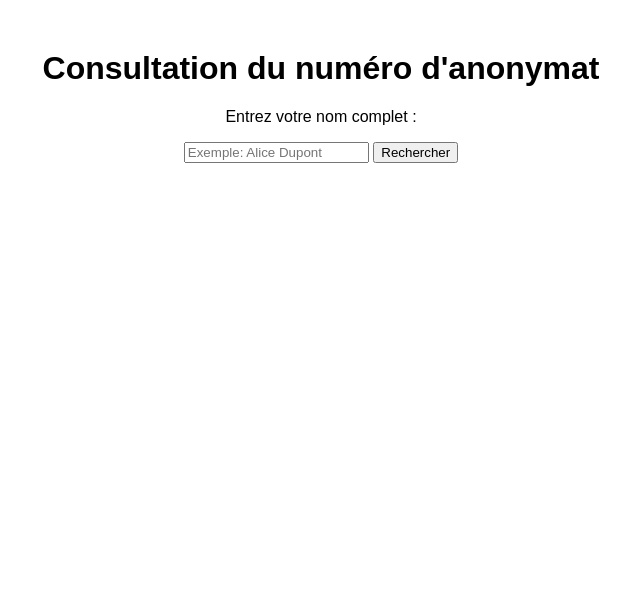
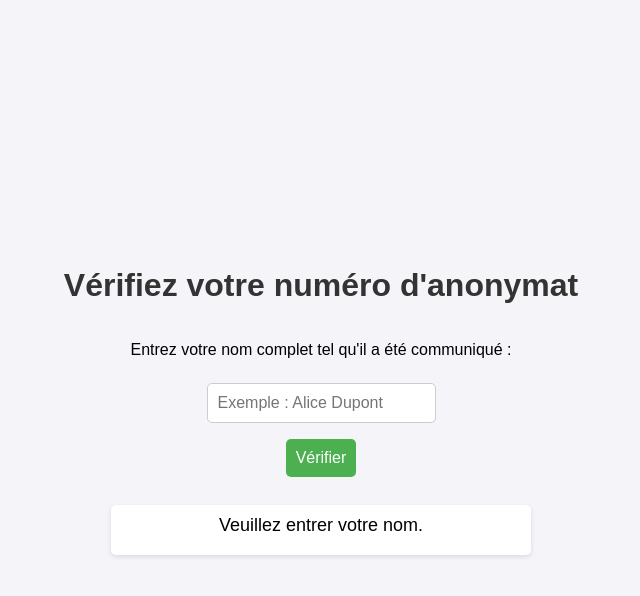
Before and after one commit to guepardlover77/numeronadhccb2025, a plain HTML site: page index.html in a window 1280 px wide. Shown: the whole page, without its empty margins (319-959 px from the left). Drawn offline with Linux system fonts and the light colour scheme.

Commit message:
Update index.html

```diff
--- a/index.html
+++ b/index.html
@@ -2,28 +2,89 @@
 <html lang="fr">
 <head>
     <meta charset="UTF-8">
-    <title>Numéro d'anonymat</title>
+    <meta name="viewport" content="width=device-width, initial-scale=1.0">
+    <title>Numéro d'anonymat étudiant</title>
+    <style>
+        body {
+            font-family: Arial, sans-serif;
+            display: flex;
+            flex-direction: column;
+            align-items: center;
+            justify-content: center;
+            height: 100vh;
+            margin: 0;
+            background-color: #f4f4f9;
+        }
+        h1 {
+            color: #333;
+        }
+        input, button {
+            padding: 10px;
+            font-size: 16px;
+            margin: 8px;
+            border-radius: 5px;
+            border: 1px solid #ccc;
+        }
+        button {
+            cursor: pointer;
+            background-color: #4CAF50;
+            color: white;
+            border: none;
+            transition: background-color 0.3s ease;
+        }
+        button:hover {
+            background-color: #45a049;
+        }
+        #resultat {
+            margin-top: 20px;
+            font-size: 18px;
+            padding: 10px;
+            border-radius: 5px;
+            background-color: white;
+            min-height: 30px;
+            width: 80%;
+            max-width: 400px;
+            text-align: center;
+            box-shadow: 0 2px 5px rgba(0,0,0,0.1);
+        }
+    </style>
 </head>
-<body style="font-family:sans-serif;text-align:center;margin-top:50px;">
-    <h1>Consultation du numéro d'anonymat</h1>
-    <p>Entrez votre nom complet :</p>
-    <input id="nom" type="text" placeholder="Exemple: Alice Dupont">
-    <button onclick="fetchNumber()">Rechercher</button>
-    <p id="resultat"></p>
+<body>
+
+    <h1>Vérifiez votre numéro d'anonymat</h1>
+    <p>Entrez votre nom complet tel qu'il a été communiqué :</p>
+    <input id="nom" type="text" placeholder="Exemple : Alice Dupont">
+    <button onclick="chercherNumero()">Vérifier</button>
+
+    <div id="resultat">Veuillez entrer votre nom.</div>
 
     <script>
-        function fetchNumber() {
-            let nom = document.getElementById('nom').value;
-            fetch('/get_number', {
-                method: 'POST',
-                headers: {'Content-Type': 'application/x-www-form-urlencoded'},
-                body: 'nom=' + encodeURIComponent(nom)
-            })
-            .then(response => response.json())
-            .then(data => {
-                document.getElementById('resultat').innerText = data.result;
-            });
+        async function chercherNumero() {
+            const nom = document.getElementById("nom").value.trim();
+            const resultatDiv = document.getElementById("resultat");
+
+            if (!nom) {
+                resultatDiv.textContent = "⚠️ Veuillez entrer un nom.";
+                return;
+            }
+
+            resultatDiv.textContent = "⏳ Recherche en cours...";
+
+            try {
+                const response = await fetch('data.json');
+                const data = await response.json();
+
+                if (data[nom]) {
+                    resultatDiv.textContent = `🎉 Votre numéro d'anonymat est : ${data[nom]}`;
+                } else {
+                    resultatDiv.textContent = "❌ Nom non trouvé. Vérifiez l'orthographe.";
+                }
+            } catch (error) {
+                console.error(error);
+                resultatDiv.textContent = "🚨 Erreur lors de la recherche. Veuillez réessayer plus tard.";
+            }
         }
     </script>
+
 </body>
 </html>
```
